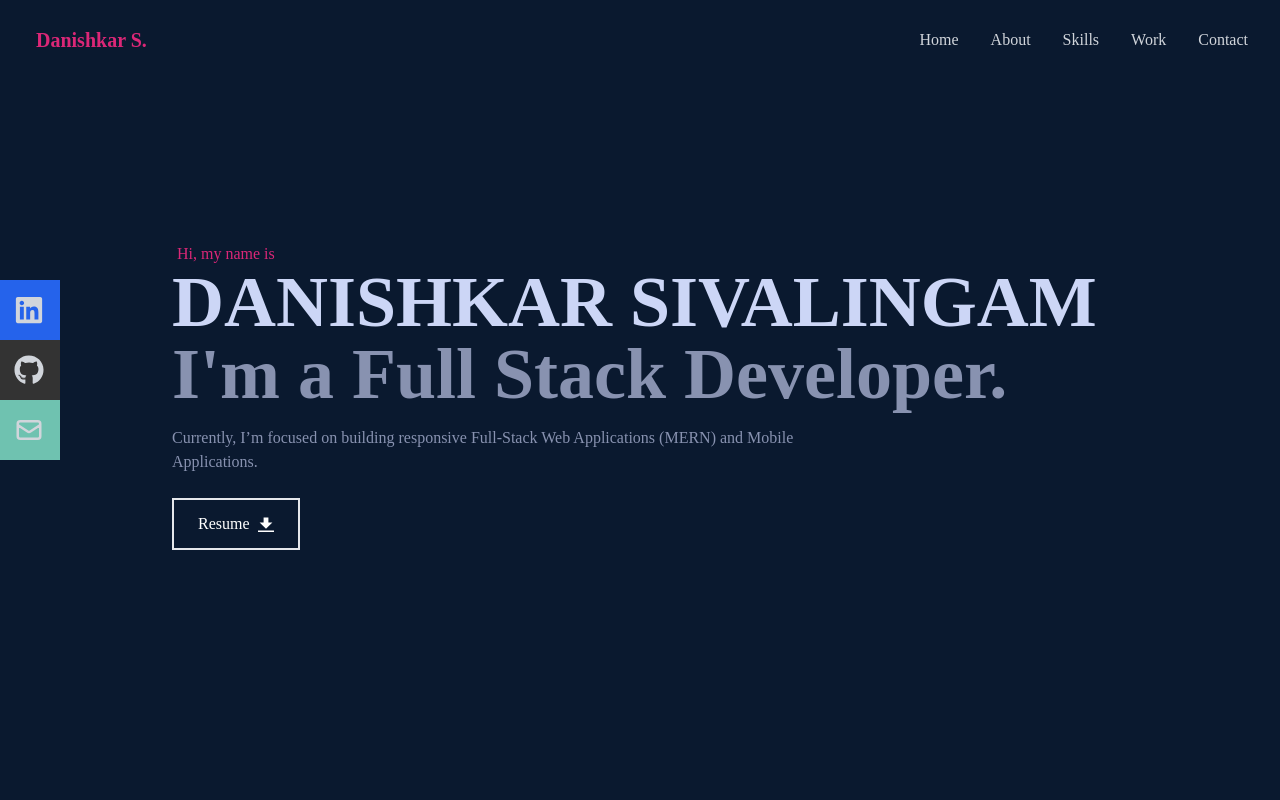
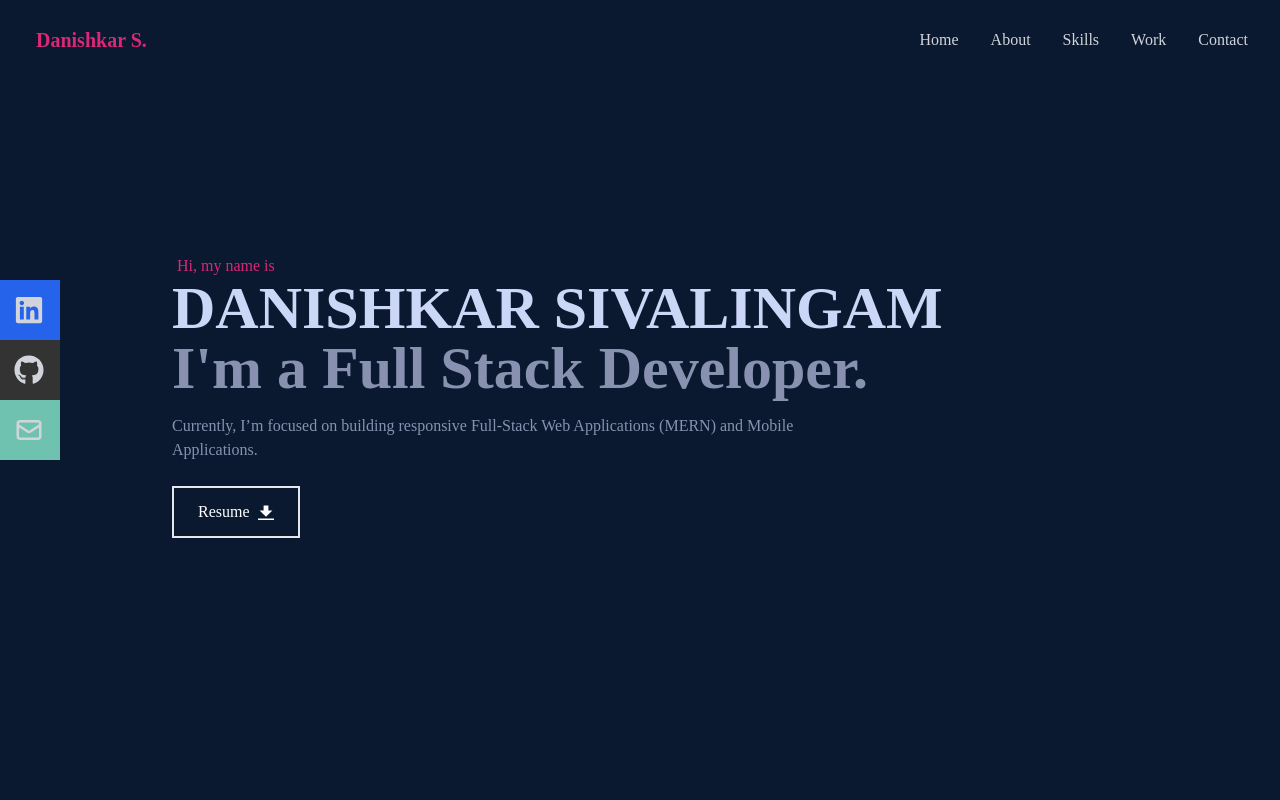
Before and after one commit to Danishkar/portfolio, a React (Create React App) app: page / in a window 1280 px wide. Shown: the top 800 px of the page. Built offline with nearby package versions, Linux system fonts and the light colour scheme.

Commit message:
changes#7final

```diff
--- a/src/App.js
+++ b/src/App.js
@@ -14,7 +14,7 @@ function App() {
       <Skills />
       <Work />
       <Contact />
-      <div className="bg-[#0a192f] text-gray-300 text-white text-center pb-8 pt-12">© Copyright 2023. <span className="font-semibold">Made by <span className="font-bold underline hover:shadow-md cursor-pointer">Danishkar S</span></span></div>
+      <div className="bg-[#0a192f] text-gray-300 text-white text-center pb-8">© Copyright 2023. <span className="font-semibold">Made by <span className="font-bold underline hover:shadow-md cursor-pointer">Danishkar S</span></span></div>
     </div>
   );
 }
--- a/src/components/Contact.js
+++ b/src/components/Contact.js
@@ -24,7 +24,7 @@ const Contact = () => {
   };
 
   return (
-    <div name='contact' className='w-full h-screen bg-[#0a192f] flex justify-center items-center p-12 md:pt-[30%] md:pb-72'>
+    <div name='contact' className='w-full h-fit bg-[#0a192f] flex justify-center items-center p-12 md:pt-20 md:pb-24'>
         <form ref={form} onSubmit={sendEmail} className='flex flex-col max-w-[600px] w-full'>
             <div className='pb-8'>
                 <p className='text-4xl font-bold inline border-b-4 border-pink-600 text-gray-300'>Contact</p>
--- a/src/components/Home.js
+++ b/src/components/Home.js
@@ -1,16 +1,4 @@
 import React from 'react';
-import FileDownload from 'react-file-download';
-
-const handleDownload = () => {
-
-  const url = "../../public/Danishkar_Sivalingam_CV.pdf";
-
-  const filename = 'Danishkar_Sivalingam_CV.pdf';
-  fetch(url)
-    .then(response => response.blob())
-    .then(blob => FileDownload(blob, filename));
-};
-
 
 const Home = () => {
   return (
@@ -18,22 +6,22 @@ const Home = () => {
       {/* Container */}
       <div className='max-w-[1000px] mx-auto px-8 flex flex-col justify-center h-full'>
         <p className='text-pink-600 pl-[5px]'>Hi, my name is</p>
-        <h1 className='text-3xl sm:text-7xl font-bold text-[#ccd6f6]'>
+        <h1 className='text-2xl sm:text-7xl lg:text-6xl font-bold text-[#ccd6f6]'>
           DANISHKAR SIVALINGAM
         </h1>
-        <h2 className='text-3xl sm:text-7xl font-bold text-[#8892b0]'>
+        <h2 className='text-2xl sm:text-7xl lg:text-6xl font-bold text-[#8892b0]'>
           I'm a Full Stack Developer.
         </h2>
         <p className='text-[#8892b0] py-4 max-w-[700px]'>
           Currently, I’m focused on building responsive Full-Stack Web Applications (MERN) and Mobile Applications.
         </p>
         <div>
-          <button onClick={handleDownload} className='text-white w-fit group border-2 px-6 py-3 my-2 flex items-center hover:bg-pink-600 hover:border-pink-600'>
+          <a href="https://drive.google.com/file/d/1IVOwrx2R_iQCopfWMM_LzLoMWZlljqBx/view?usp=sharing" download="Danishkar_Sivalingam_CV" className='text-white w-fit group border-2 px-6 py-3 my-2 flex items-center hover:bg-pink-600 hover:border-pink-600'>
             Resume
             <span>
               <svg className="fill-current w-4 h-4 ml-2" xmlns="http://www.w3.org/2000/svg" viewBox="0 0 20 20"><path d="M13 8V2H7v6H2l8 8 8-8h-5zM0 18h20v2H0v-2z"/></svg>
             </span>
-          </button>
+          </a>
         </div>
       </div>
     </div>
--- a/src/components/Work.js
+++ b/src/components/Work.js
@@ -9,7 +9,7 @@ const Work = () => {
     //setProject(data);
 
   return (
-    <div name='work' className='w-full md:h-screen text-gray-300 bg-[#0a192f] pt-16 md:pt-32'>
+    <div name='work' className='w-full md:h-fit text-gray-300 bg-[#0a192f] pt-8 md:pt-32'>
       <div className='max-w-[1000px] mx-auto p-4 flex flex-col justify-center w-full h-full'>
         <div className='pb-8'>
           <p className='text-4xl font-bold inline border-b-4 text-gray-300 border-pink-600'>
```
